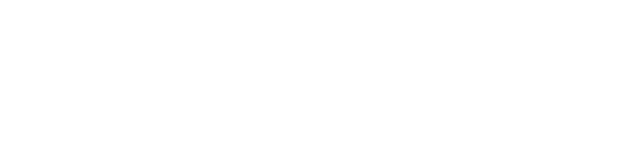
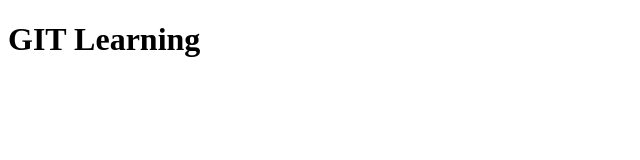
Before and after one commit to adeelalam/sandbox, a plain HTML site: page index.html in a window 1280 px wide. Shown: the whole page, without its empty margins (0-640 px from the left). Drawn offline with Linux system fonts and the light colour scheme.

Commit message:
some more modifications...

```diff
--- a/app.js
+++ b/app.js
@@ -1 +1,2 @@
 console.log('This is my app')
+GIT
--- a/index.html
+++ b/index.html
@@ -7,6 +7,6 @@
     <title>My App</title>
 </head>
 <body>
-
+    <h1>GIT Learning</h1>
 </body>
 </html>
```
